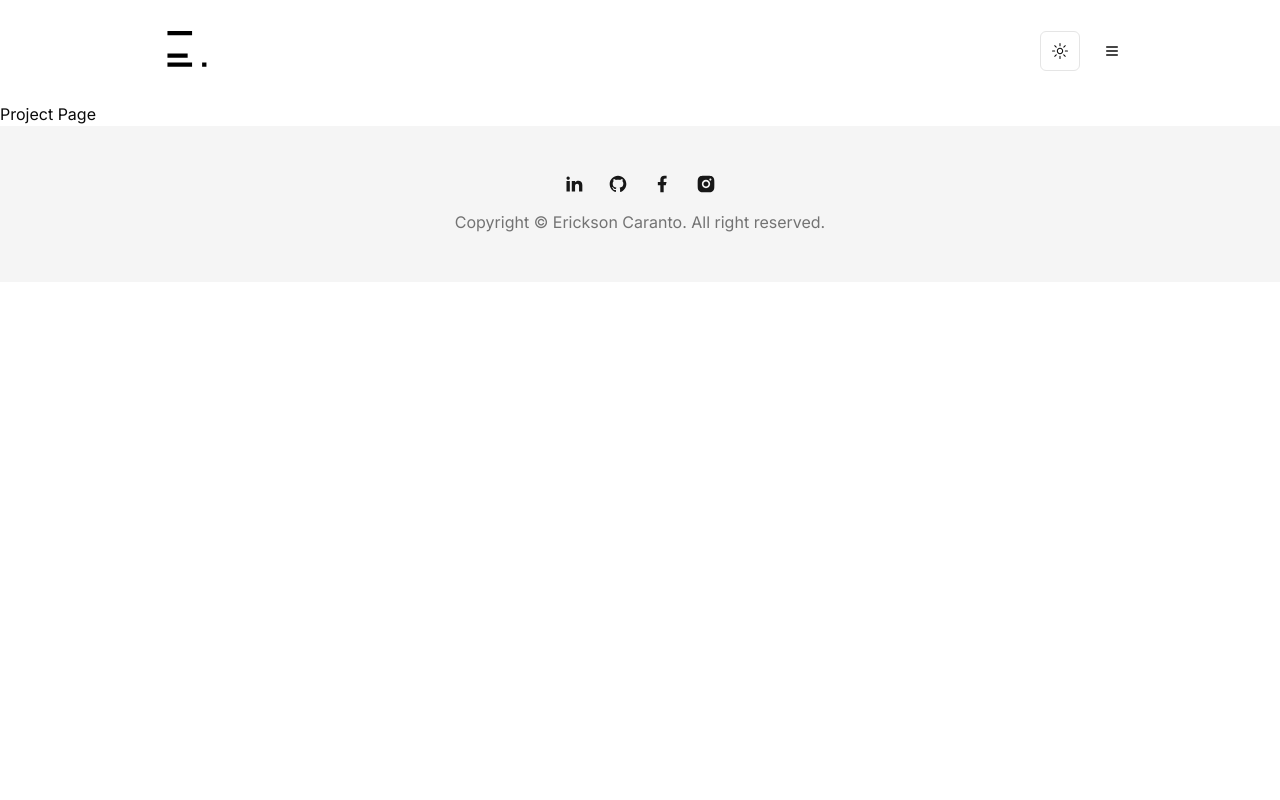
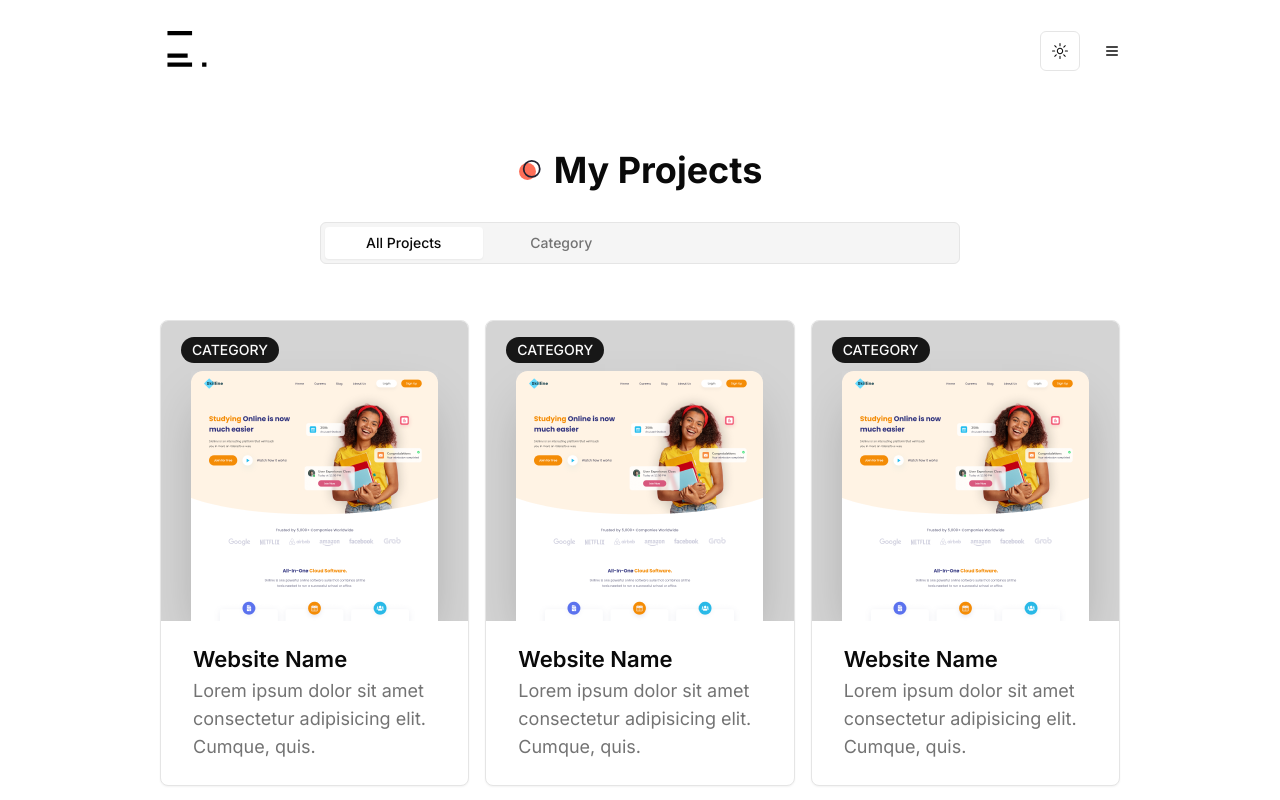
Before and after one commit to EMCaranto/em-caranto, a Next.js app: page /projects in a window 1280 px wide. Shown: the top 800 px of the page. Built offline with nearby package versions, Linux system fonts and the light colour scheme.

Commit message:
:hammer: Add project list and project categories on project page

```diff
--- a/src/app/( main )/( routes )/( projects )/projects/page.tsx
+++ b/src/app/( main )/( routes )/( projects )/projects/page.tsx
@@ -1,6 +1,111 @@
+'use client'
+
 // React JS
-import React from 'react'
+import React, { useState } from 'react'
+
+// Components
+import ProjectCard from '@/components/global/project-card'
+
+import { Tabs, TabsContent, TabsList, TabsTrigger } from '@/components/ui/tabs'
+
+const projectData = [
+  {
+    image: '/assets/work/3.png',
+    category: 'Category',
+    name: 'Website Name',
+    description:
+      'Lorem ipsum dolor sit amet consectetur adipisicing elit. Cumque, quis.',
+    link: '/',
+    github: '/',
+  },
+  {
+    image: '/assets/work/3.png',
+    category: 'Category',
+    name: 'Website Name',
+    description:
+      'Lorem ipsum dolor sit amet consectetur adipisicing elit. Cumque, quis.',
+    link: '/',
+    github: '/',
+  },
+  {
+    image: '/assets/work/3.png',
+    category: 'Category',
+    name: 'Website Name',
+    description:
+      'Lorem ipsum dolor sit amet consectetur adipisicing elit. Cumque, quis.',
+    link: '/',
+    github: '/',
+  },
+  {
+    image: '/assets/work/3.png',
+    category: 'Category',
+    name: 'Website Name',
+    description:
+      'Lorem ipsum dolor sit amet consectetur adipisicing elit. Cumque, quis.',
+    link: '/',
+    github: '/',
+  },
+  {
+    image: '/assets/work/3.png',
+    category: 'Category',
+    name: 'Website Name',
+    description:
+      'Lorem ipsum dolor sit amet consectetur adipisicing elit. Cumque, quis.',
+    link: '/',
+    github: '/',
+  },
+]
+
+const uniqueCategory: string[] = ['all projects']
+
+projectData.forEach((item) => {
+  if (!uniqueCategory.includes(item.category)) {
+    uniqueCategory.push(item.category)
+  }
+})
 
 export default function ProjectPage() {
-  return <div>Project Page</div>
+  const [categories, setCategories] = useState(uniqueCategory)
+  const [category, setCategory] = useState('all projects')
+
+  const filterProject = projectData.filter((project) => {
+    return category === 'all projects' ? project : project.category === category
+  })
+
+  return (
+    <section className="min-h-screen pt-12">
+      <div className="container mx-auto">
+        <h2 className="custom-section-title mx-auto mb-8 text-center xl:mb-16">
+          My Projects
+        </h2>
+        {/** tabs */}
+        <Tabs className="mb-24 xl:mb-48" defaultValue={category}>
+          <TabsList className="mx-auto mb-12 grid h-full w-full dark:border-none md:grid-cols-4 md:border lg:max-w-[640px]">
+            {categories.map((category) => {
+              return (
+                <TabsTrigger
+                  className="w-[162px] capitalize md:w-auto"
+                  value={category}
+                  key={category}
+                  onClick={() => setCategory(category)}
+                >
+                  {category}
+                </TabsTrigger>
+              )
+            })}
+          </TabsList>
+          {/** tab content */}
+          <div className="grid grid-cols-1 gap-4 text-lg lg:grid-cols-3 xl:mt-8">
+            {filterProject.map((project) => {
+              return (
+                <TabsContent value={category} key={category}>
+                  <ProjectCard project={project} />
+                </TabsContent>
+              )
+            })}
+          </div>
+        </Tabs>
+      </div>
+    </section>
+  )
 }
```
